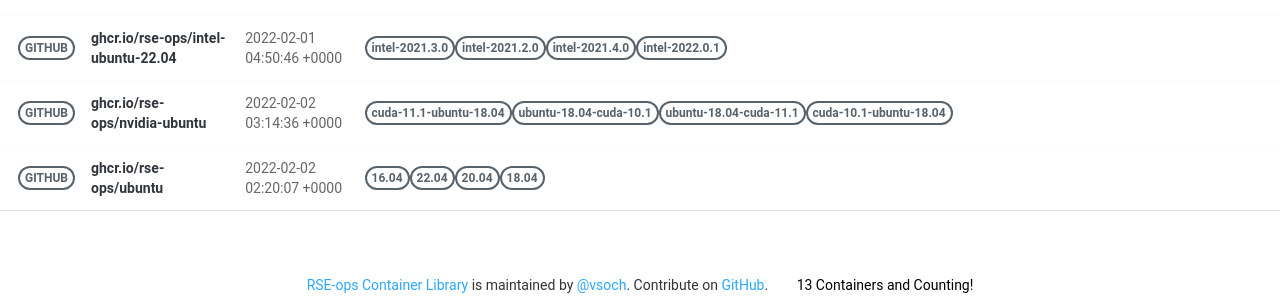
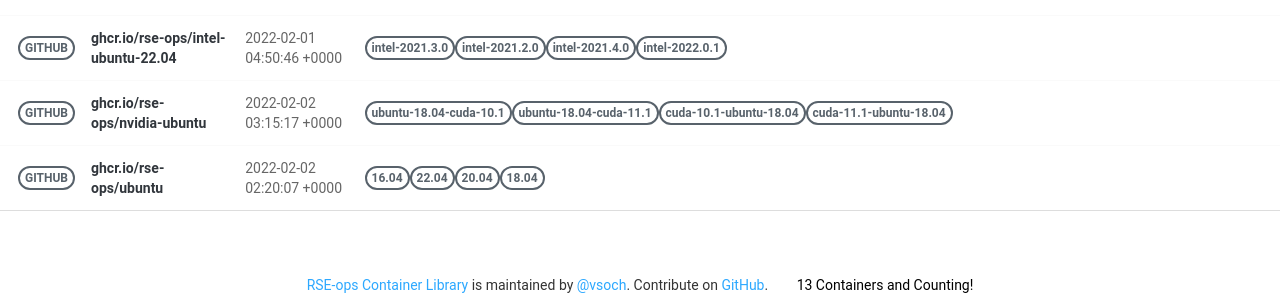
Before and after one commit to rse-ops/docker-images, a Jekyll site: the page built from pages/index.md, in a window 1280 px wide. Shown: the part 836-1133 px from the top of the page. Built offline with Jekyll 4.4.1, drawn with Linux system fonts in a browser that asks for light colours; nearby versions of some CDN libraries; part of the change alters nothing that is shown.

Commit message:
Automated push to update library 2022-02-02

```diff
--- a/_library/ghcr.io-rse-ops-nvidia-ubuntu.md
+++ b/_library/ghcr.io-rse-ops-nvidia-ubuntu.md
@@ -1,14 +1,11 @@
 ---
 layout: container
 name: ghcr.io/rse-ops/nvidia-ubuntu
-updated_at: 2022-02-02 03:14:36.604187
+updated_at: 2022-02-02 03:15:17.218507
 
 
 container_url: https://github.com/orgs/rse-ops/packages/container/package/nvidia-ubuntu
 versions:
- - tag: cuda-11.1-ubuntu-18.04
-   dockerfile: https://github.com/rse-ops/docker-images/blob/main/nvidia-ubuntu/Dockerfile
-   manifest: https://crane.ggcr.dev/manifest/ghcr.io/rse-ops/nvidia-ubuntu:cuda-11.1-ubuntu-18.04
  - tag: ubuntu-18.04-cuda-10.1
    dockerfile: https://github.com/rse-ops/docker-images/blob/main/nvidia-ubuntu/Dockerfile
    manifest: https://crane.ggcr.dev/manifest/ghcr.io/rse-ops/nvidia-ubuntu:ubuntu-18.04-cuda-10.1
@@ -18,5 +15,8 @@ versions:
  - tag: cuda-10.1-ubuntu-18.04
    dockerfile: https://github.com/rse-ops/docker-images/blob/main/nvidia-ubuntu/Dockerfile
    manifest: https://crane.ggcr.dev/manifest/ghcr.io/rse-ops/nvidia-ubuntu:cuda-10.1-ubuntu-18.04
+ - tag: cuda-11.1-ubuntu-18.04
+   dockerfile: https://github.com/rse-ops/docker-images/blob/main/nvidia-ubuntu/Dockerfile
+   manifest: https://crane.ggcr.dev/manifest/ghcr.io/rse-ops/nvidia-ubuntu:cuda-11.1-ubuntu-18.04
 
 ---
```
